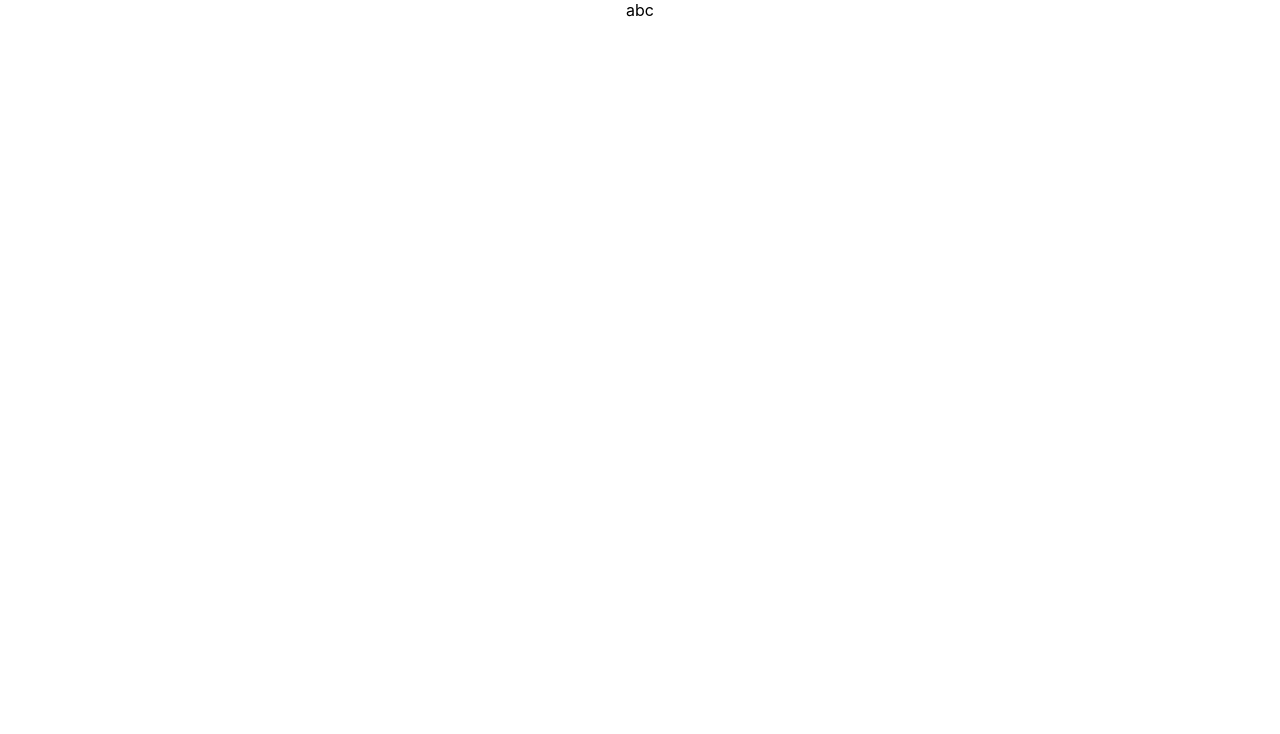
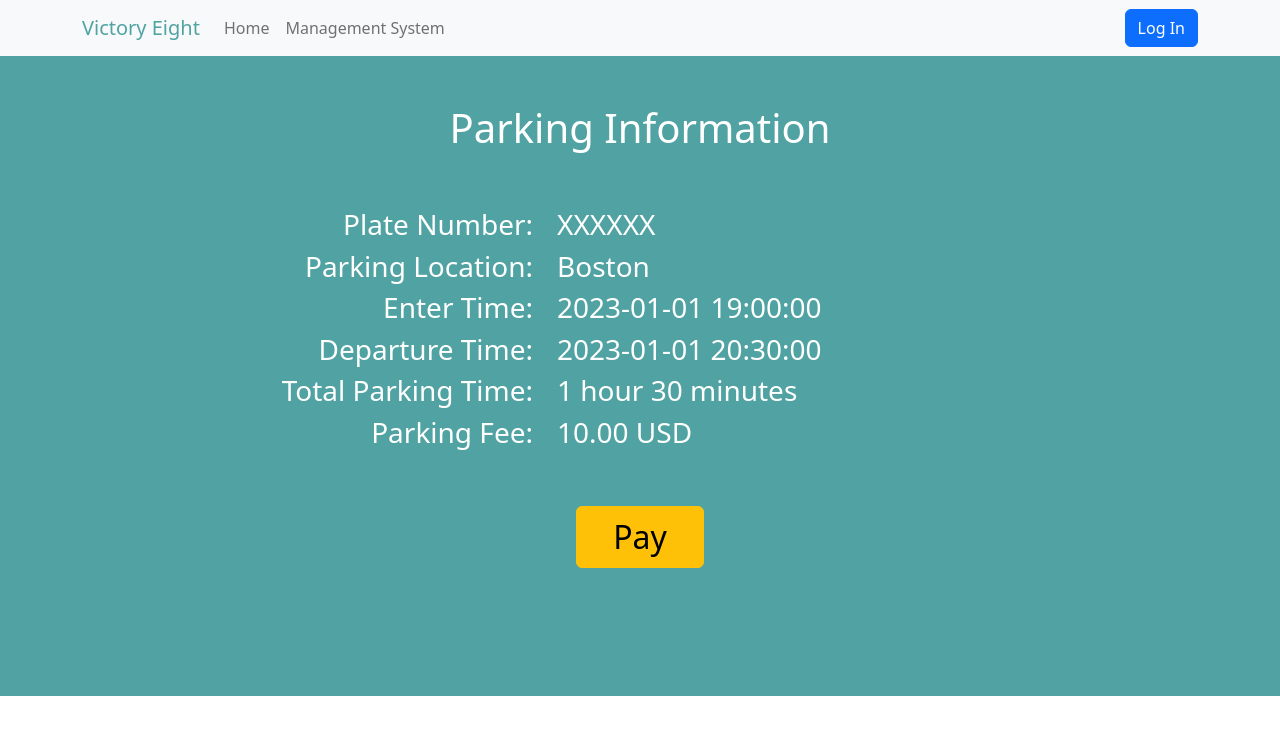
Before and after one commit to 52147/CS673-Project-Fronted, a React (Create React App) app: page /information in a window 1280 px wide. Shown: the top 734 px of the page. Built offline with nearby package versions, Linux system fonts and the light colour scheme.

Commit message:
payment page

```diff
--- a/package.json
+++ b/package.json
@@ -6,7 +6,9 @@
     "@testing-library/jest-dom": "^5.16.5",
     "@testing-library/react": "^13.4.0",
     "@testing-library/user-event": "^13.5.0",
+    "bootstrap": "^5.2.3",
     "react": "^18.2.0",
+    "react-bootstrap": "^2.7.0",
     "react-dom": "^18.2.0",
     "react-router": "^6.8.0",
     "react-router-dom": "^6.8.0",
--- a/src/index.js
+++ b/src/index.js
@@ -3,6 +3,7 @@ import ReactDOM from 'react-dom/client';
 import './index.css';
 import App from './App';
 import reportWebVitals from './reportWebVitals';
+import 'bootstrap/dist/css/bootstrap.min.css';
 
 const root = ReactDOM.createRoot(document.getElementById('root'));
 root.render(
--- a/src/parking-garage-automation/index.js
+++ b/src/parking-garage-automation/index.js
@@ -1,11 +1,16 @@
 import ParkingInformationComponent from "./parking-information";
+
+
+
 import {Route, Routes} from "react-router";
+import ParkingPaymentComponent from "./parking-payment";
 
 
 function ParkingGarageAutomation(){
     return (
         <Routes>
             <Route path="information" element={<ParkingInformationComponent/>}/>
+            <Route path="payment" element={<ParkingPaymentComponent/>}/>
         </Routes>
     )
 
--- /dev/null
+++ b/src/parking-garage-automation/navBar/index.css
@@ -0,0 +1,9 @@
+.textColor{
+    color: #50A3A2;
+}
+
+#logInButton{
+    width : 5%;
+    font-size: small;
+    color: #50A3A2;
+}
--- /dev/null
+++ b/src/parking-garage-automation/navBar/index.js
@@ -0,0 +1,12 @@
+import NavBar from "./navBar";
+
+
+const NavBarComponent = () =>{
+    return(<>
+       <NavBar></NavBar>
+        </>
+    )
+}
+
+
+export default NavBarComponent;
--- /dev/null
+++ b/src/parking-garage-automation/navBar/navBar.js
@@ -0,0 +1,26 @@
+import {Container, Navbar, Nav, Button} from "react-bootstrap";
+
+const NavBar = () =>{
+    return(<>
+            <Navbar bg="light">
+                <Container>
+                    <Navbar.Brand href="#home">
+                        <div className="textColor">Victory Eight</div>
+                    </Navbar.Brand>
+
+                        <Nav className="me-auto">
+                            <Nav.Link href="#home">Home</Nav.Link>
+                            <Nav.Link href="#features">Management System</Nav.Link>
+                        </Nav>
+
+                    <Button id="logInButton" >Log In</Button>
+
+                </Container>
+            </Navbar>
+
+        </>
+    )
+}
+
+
+export default NavBar;
--- /dev/null
+++ b/src/parking-garage-automation/parking-information/index.css
@@ -0,0 +1,25 @@
+.textColor{
+    color: #50A3A2;
+}
+
+#payButton{
+    width : 10%;
+    font-size: xx-large;
+}
+
+.backG{
+    text-align: center;
+    position:fixed;
+    width: 100%;
+    height: 60%;
+    background-size: cover;
+    background: #50A3A2 center;
+}
+
+.textRight{
+    text-align: right;
+}
+
+.textLeft{
+    text-align: left;
+}
--- a/src/parking-garage-automation/parking-information/index.js
+++ b/src/parking-garage-automation/parking-information/index.js
@@ -1,9 +1,14 @@
+import './index.css'
+import ParkingInformation from "./parking-info";
+import NavBarComponent from "../navBar";
+
+
 const ParkingInformationComponent = () =>{
-    return(
-        <div >
-abc
-        </div>
-    )
+    return(<>
+            <NavBarComponent></NavBarComponent>
+            <ParkingInformation></ParkingInformation>
+        </>
+       )
 }
 
 
--- /dev/null
+++ b/src/parking-garage-automation/parking-information/parking-info.js
@@ -0,0 +1,83 @@
+import {Button} from "react-bootstrap";
+import './index.css'
+
+const ParkingInformation = () =>{
+    return(<>
+            <div className="backG">
+
+            <div className="container">
+
+                <div className="row mt-5">
+                    <div className="col text-white">
+                        <h1>Parking Information</h1>
+                    </div>
+                </div>
+
+                <div className="row mt-5">
+                    <div className="col-5 text-white textRight">
+                        <h3>Plate Number:</h3>
+                    </div>
+                    <div className="col-7  text-white textLeft">
+                        <h3>XXXXXX</h3>
+                    </div>
+                </div>
+
+                <div className="row">
+                    <div className="col-5 text-white textRight">
+                        <h3>Parking Location:</h3>
+                    </div>
+                    <div className="col-7  text-white textLeft">
+                        <h3>Boston</h3>
+                    </div>
+                </div>
+
+                <div className="row">
+                    <div className="col-5 text-white textRight">
+                        <h3>Enter Time:</h3>
+                    </div>
+                    <div className="col-7  text-white textLeft">
+                        <h3>2023-01-01 19:00:00</h3>
+                    </div>
+                </div>
+
+                <div className="row">
+                    <div className="col-5 text-white textRight">
+                        <h3>Departure Time:</h3>
+                    </div>
+                    <div className="col-7  text-white textLeft">
+                        <h3>2023-01-01 20:30:00</h3>
+                    </div>
+                </div>
+
+                <div className="row">
+                    <div className="col-5 text-white textRight">
+                        <h3>Total Parking Time:</h3>
+                    </div>
+                    <div className="col-7  text-white textLeft">
+                        <h3>1 hour 30 minutes</h3>
+                    </div>
+                </div>
+
+                <div className="row">
+                    <div className="col-5 text-white textRight">
+                        <h3>Parking Fee:</h3>
+                    </div>
+                    <div className="col-7  text-white textLeft">
+                        <h3>10.00 USD</h3>
+                    </div>
+                </div>
+
+                <br/>
+                <br/>
+
+            </div>
+
+            <Button id="payButton" variant="warning">Pay</Button>
+            </div>
+
+        </>
+    )
+}
+
+
+export default ParkingInformation;
--- /dev/null
+++ b/src/parking-garage-automation/parking-payment/index.css
@@ -0,0 +1,21 @@
+#payButton{
+    width : 10%;
+    font-size: xx-large;
+}
+
+.backG{
+    text-align: center;
+    position:fixed;
+    min-width: 100%;
+    min-height: 80%;
+    background-size: cover;
+    background: #50A3A2 center;
+}
+
+.textRight{
+    text-align: right;
+}
+
+.textLeft{
+    text-align: left;
+}
--- /dev/null
+++ b/src/parking-garage-automation/parking-payment/index.js
@@ -0,0 +1,15 @@
+import './index.css'
+import NavBarComponent from "../navBar";
+import ParkingPayment from "./parking-pay";
+
+
+const ParkingPaymentComponent = () =>{
+    return(<>
+            <NavBarComponent></NavBarComponent>
+            <ParkingPayment></ParkingPayment>
+        </>
+    )
+}
+
+
+export default ParkingPaymentComponent;
--- /dev/null
+++ b/src/parking-garage-automation/parking-payment/parking-pay.js
@@ -0,0 +1,92 @@
+import {Button,Form} from "react-bootstrap";
+import './index.css'
+import {useState} from "react";
+
+const ParkingPayment = () =>{
+    let [credit, setCredit] = useState(1);
+
+    const creditPayClickHandler = () =>{
+        setCredit(1)
+    }
+    const debitPayClickHandler = () =>{
+        setCredit(0)
+    }
+
+    const payButtonClickHandler = () =>{
+
+    }
+
+
+    return(<>
+            <div className="backG">
+                <div className="container">
+                    <div className="row mt-5">
+                        <div className="col text-white">
+                            <h1>Payment</h1>
+                        </div>
+                    </div>
+
+                    <div className="row mt-5">
+                        <div className="col-6 text-white textRight">
+                            <Button  onClick={creditPayClickHandler} variant="light">Use Credit Card Pay</Button>
+                        </div>
+                        <div className="col-6  text-white textLeft">
+                            <Button  onClick={debitPayClickHandler} variant="light">Use Debit Card Pay</Button>
+
+                        </div>
+                    </div>
+
+
+                    {
+                        credit == 0 && <div>
+                            debit
+                        </div>
+                    }
+                    {
+                        credit == 1 && <div>
+                            <div className="row mt-5">
+                                <Form>
+                                    <Form.Group controlId="formBasicEmail">
+                                        <div className="row">
+                                            <div className="col-5 text-white textRight">
+                                                First Name:
+                                            </div>
+                                            <div className="col-5  text-white textLeft">
+                                                <Form.Control type="email" placeholder="First Name" />
+                                            </div>
+                                        </div>
+                                    </Form.Group>
+
+                                    <Form.Group controlId="formBasicEmail">
+                                        <div className="row">
+                                            <div className="col-5 mt-3 text-white textRight">
+                                                Last Name:
+                                            </div>
+                                            <div className="col-5  mt-3 text-white textLeft">
+                                                <Form.Control type="email" placeholder="Last Name" />
+                                            </div>
+                                        </div>
+                                    </Form.Group>
+                                </Form>
+
+
+                            </div>
+                        </div>
+                    }
+
+
+                    <br/>
+                    <br/>
+
+
+                </div>
+
+                <Button id="payButton" onClick={payButtonClickHandler} variant="warning">Pay</Button>
+            </div>
+
+        </>
+    )
+}
+
+
+export default ParkingPayment;
```
Also changed, not shown: 1 other file (tests, documents, lock files or other folders).
